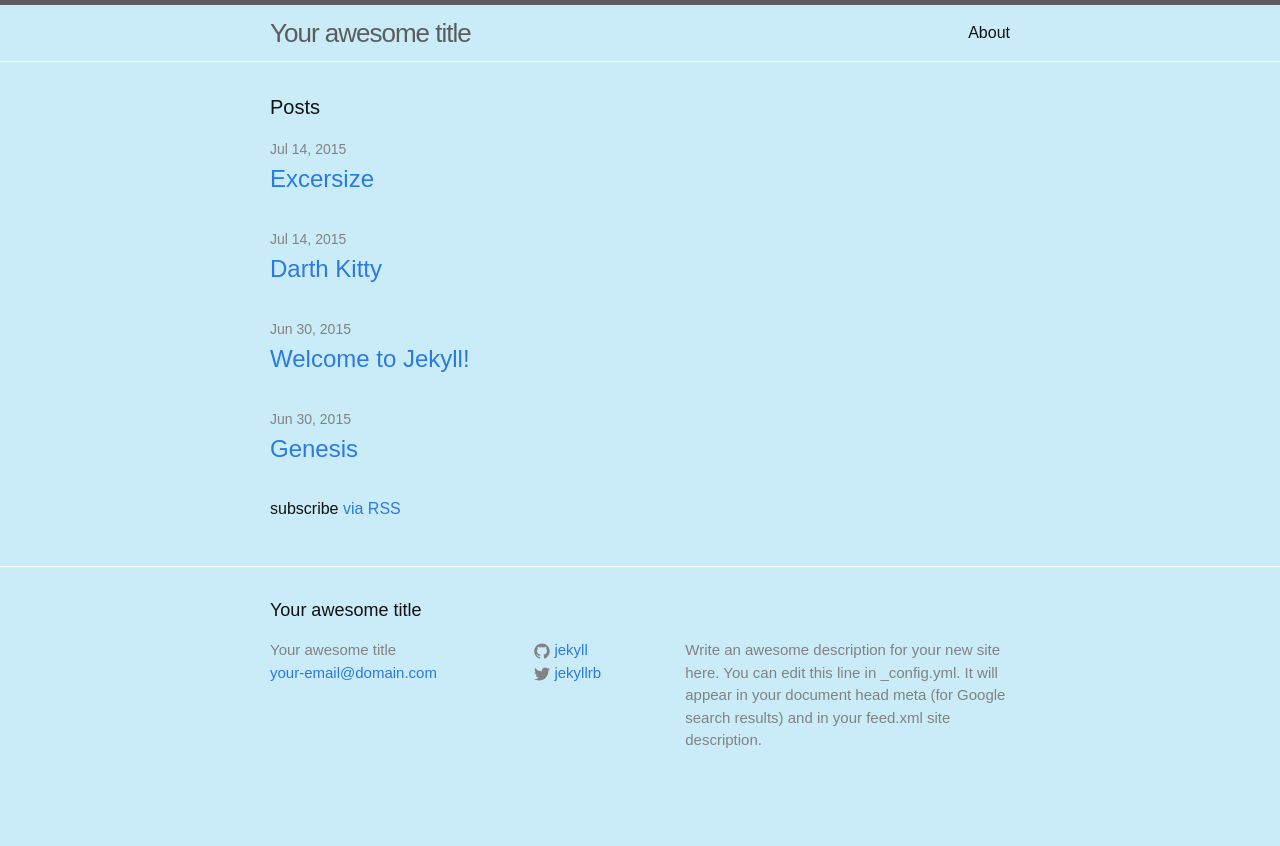
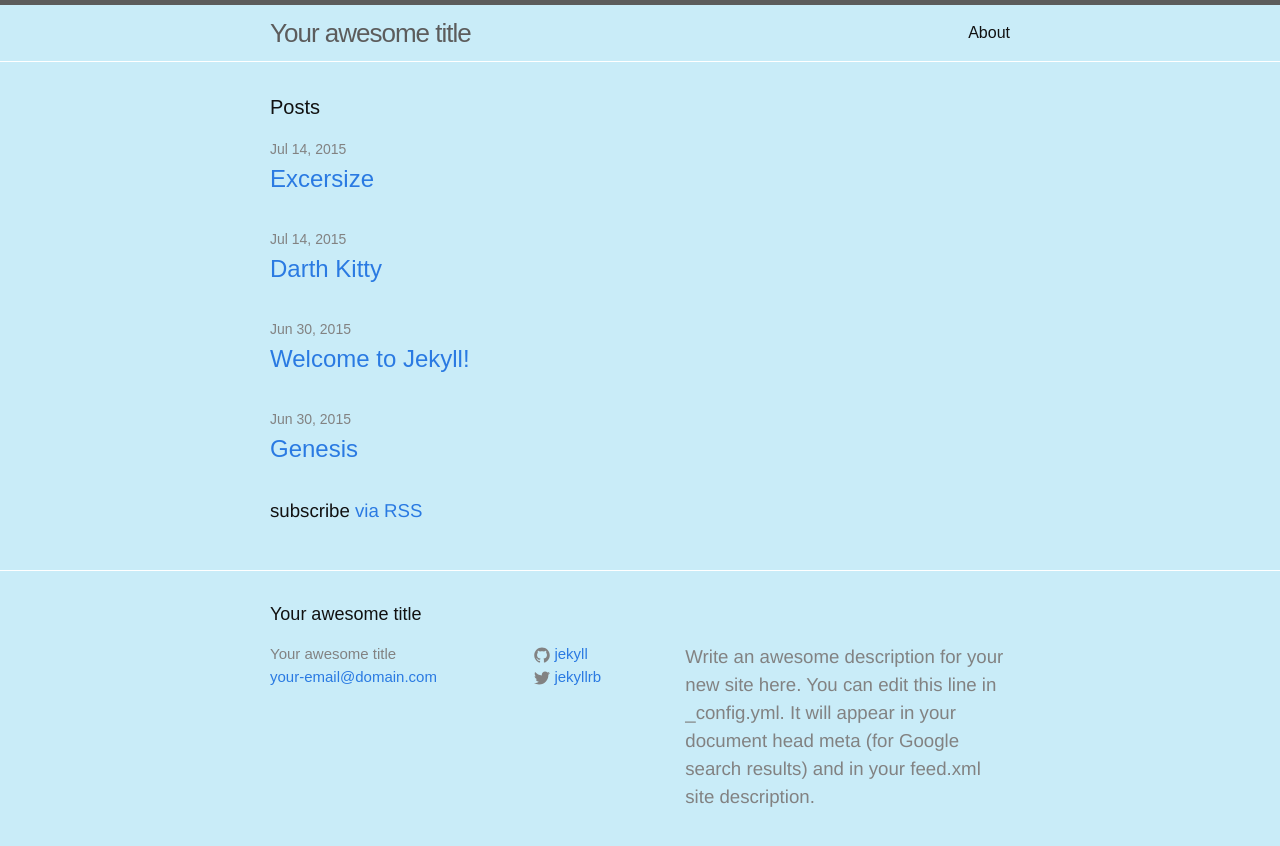
Before and after one commit to lcdonaldson/LeviDonaldson, a Jekyll site: the page built from index.html, in a window 1280 px wide. Shown: the top 846 px of the page. Built offline with Jekyll 4.4.1, drawn with Linux system fonts in a browser that asks for light colours.

Commit message:
post added

```diff
--- a/_sass/_base.scss
+++ b/_sass/_base.scss
@@ -22,8 +22,11 @@ body {
     background-color: $background-color;
     -webkit-text-size-adjust: 100%;
 }
-
-
+// the p {} styling was added by me for the excersize post
+p {
+    font-family: Helvetica;
+    font-size: 14pt;
+}
 
 /**
  * Set `margin-bottom` to maintain vertical rhythm
```
